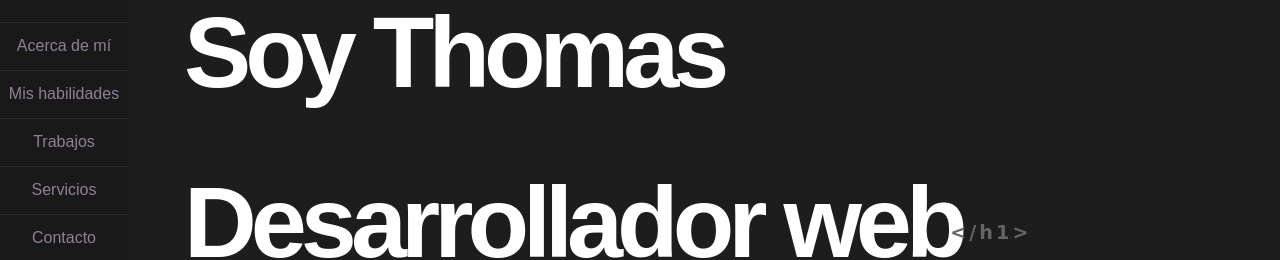
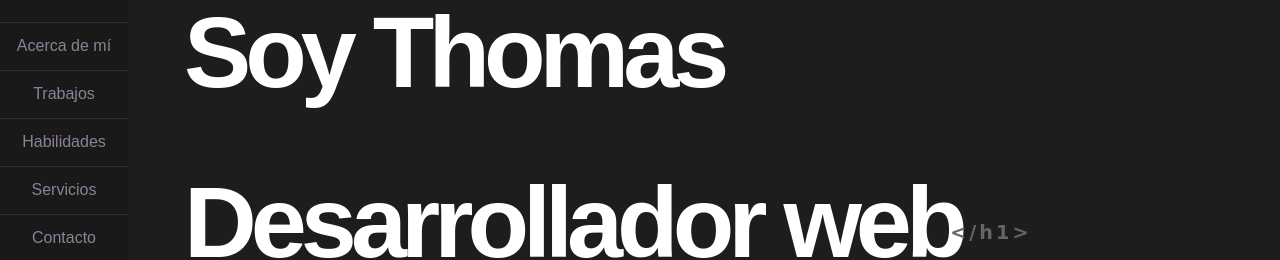
Before and after one commit to thomasesteban22/Portafolio, a plain HTML site: page index.html in a window 1280 px wide. Shown: the part 269-529 px from the top of the page. Drawn offline with nearby package versions, Linux system fonts and the light colour scheme; a web font is replaced by a local one.

Commit message:
Add files via upload

```diff
--- a/index.html
+++ b/index.html
@@ -40,8 +40,8 @@
 
         <nav class="nav-links">
           <a href="#section-home">Acerca de mí</a>
-          <a href="#section-work">Mis habilidades</a>
-          <a href="#section-about">Trabajos</a>
+          <a href="#section-work">Trabajos</a>
+          <a href="#section-about">Habilidades</a>
           <a href="#section-blog">Servicios</a>
           <a href="#section-">Contacto</a>
         </nav>
```
